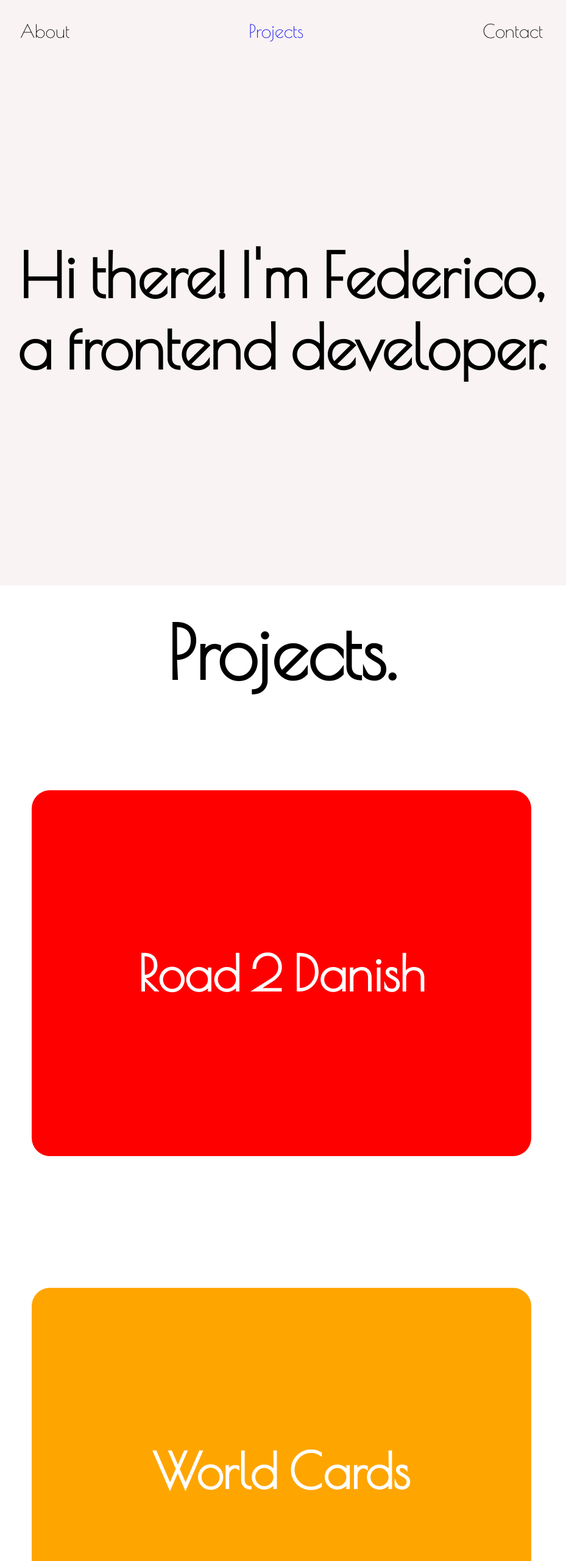
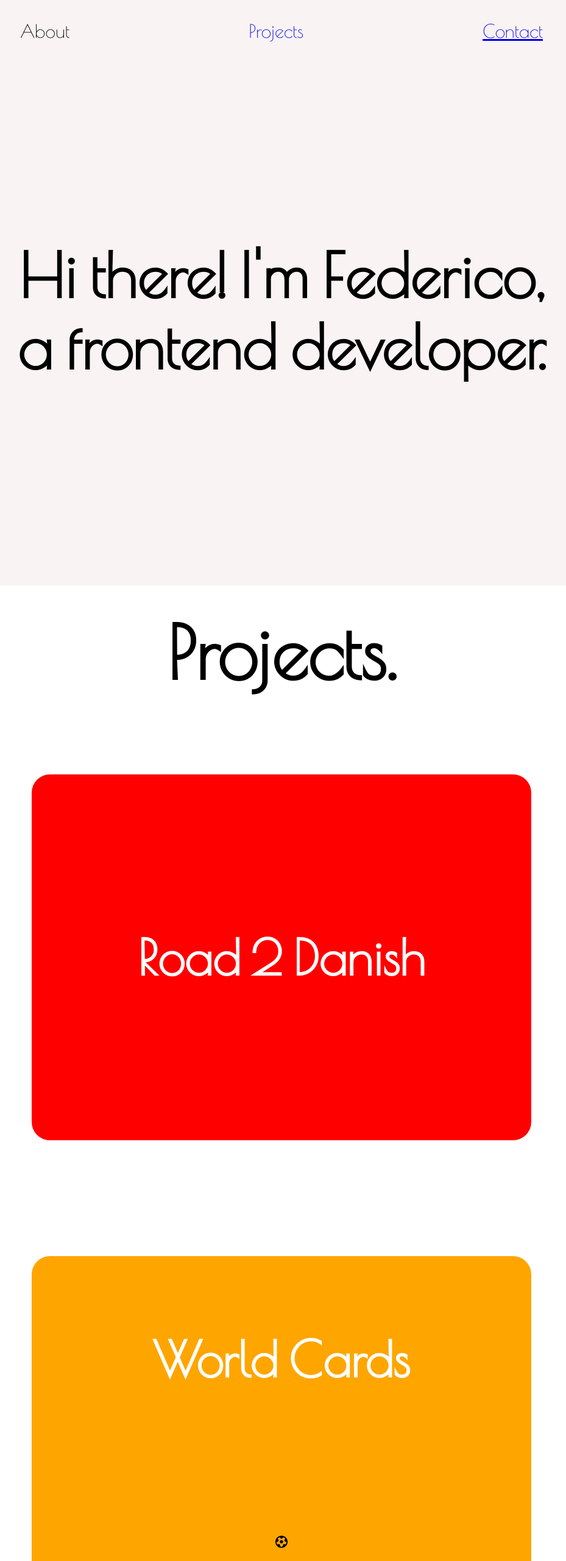
Before and after one commit to federico-barbieri/personal-portfolio, a plain HTML site: page index.html in a window 1280 px wide. Shown: the top 2560 px of the page at 61% size, without its empty margins (178-1107 px from the left). Drawn offline with nearby package versions, Linux system fonts and the light colour scheme.

Commit message:
Add files via upload

```diff
--- a/index.html
+++ b/index.html
@@ -24,7 +24,7 @@
       <ul>
         <li>About</li>
       <a class="projects-nav" href="#projects"><li>Projects</li></a>
-        <li>Contact</li>
+      <a class="contact-nav" href="#footer"><li>Contact</li></a>
       </ul>
     </nav>
 
@@ -42,6 +42,7 @@
 
       <div id="world-cards-project">
         <h3 class="world-cards-title">World Cards</h3>
+        <i class="far fa-futbol"></i>
       </div>
 
       <div id="reflag-project">
@@ -53,6 +54,10 @@
       </div>
 
       <div id="halleys-project">
+
+      </div>
+
+      <div id="quote-library-project">
 
       </div>
 
```
